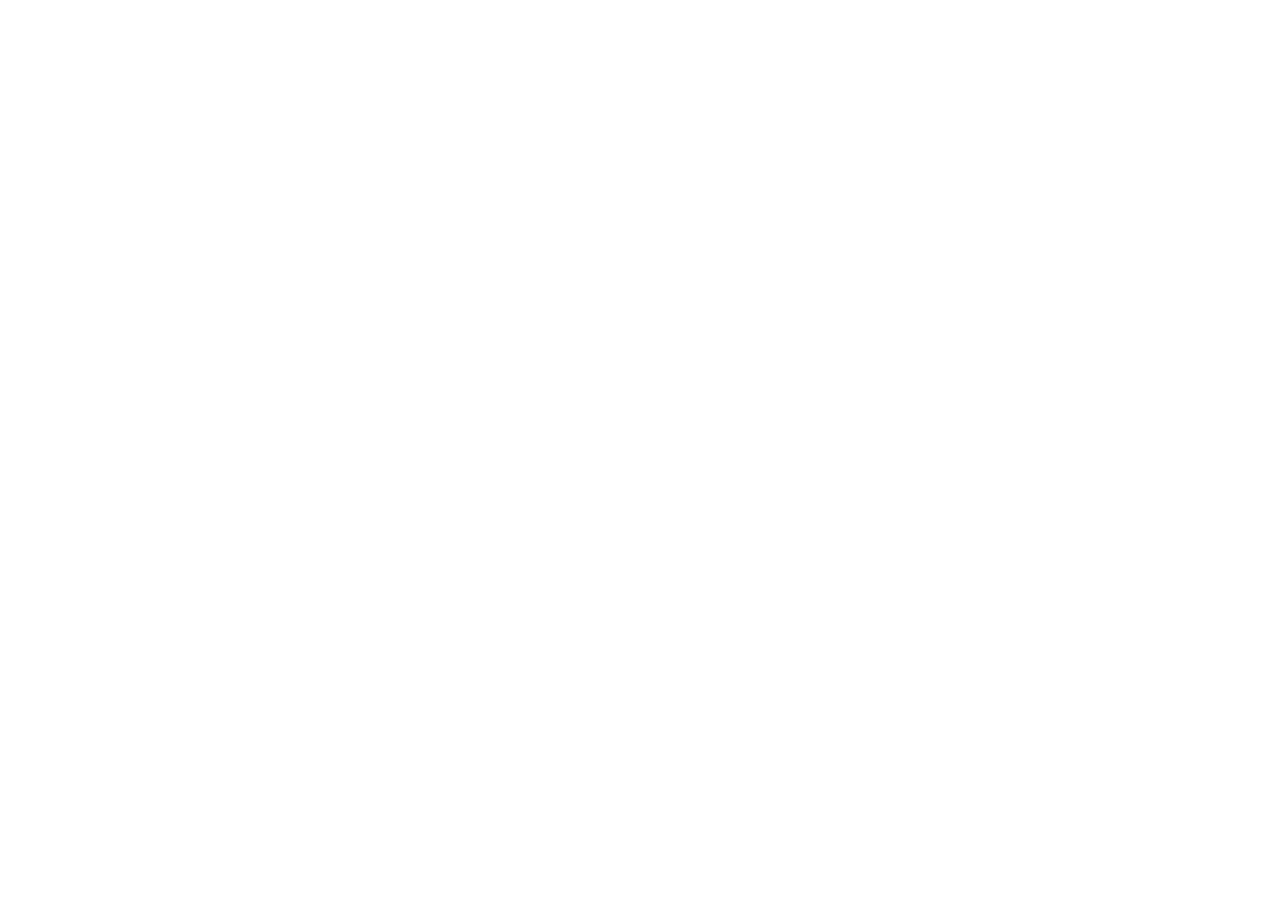
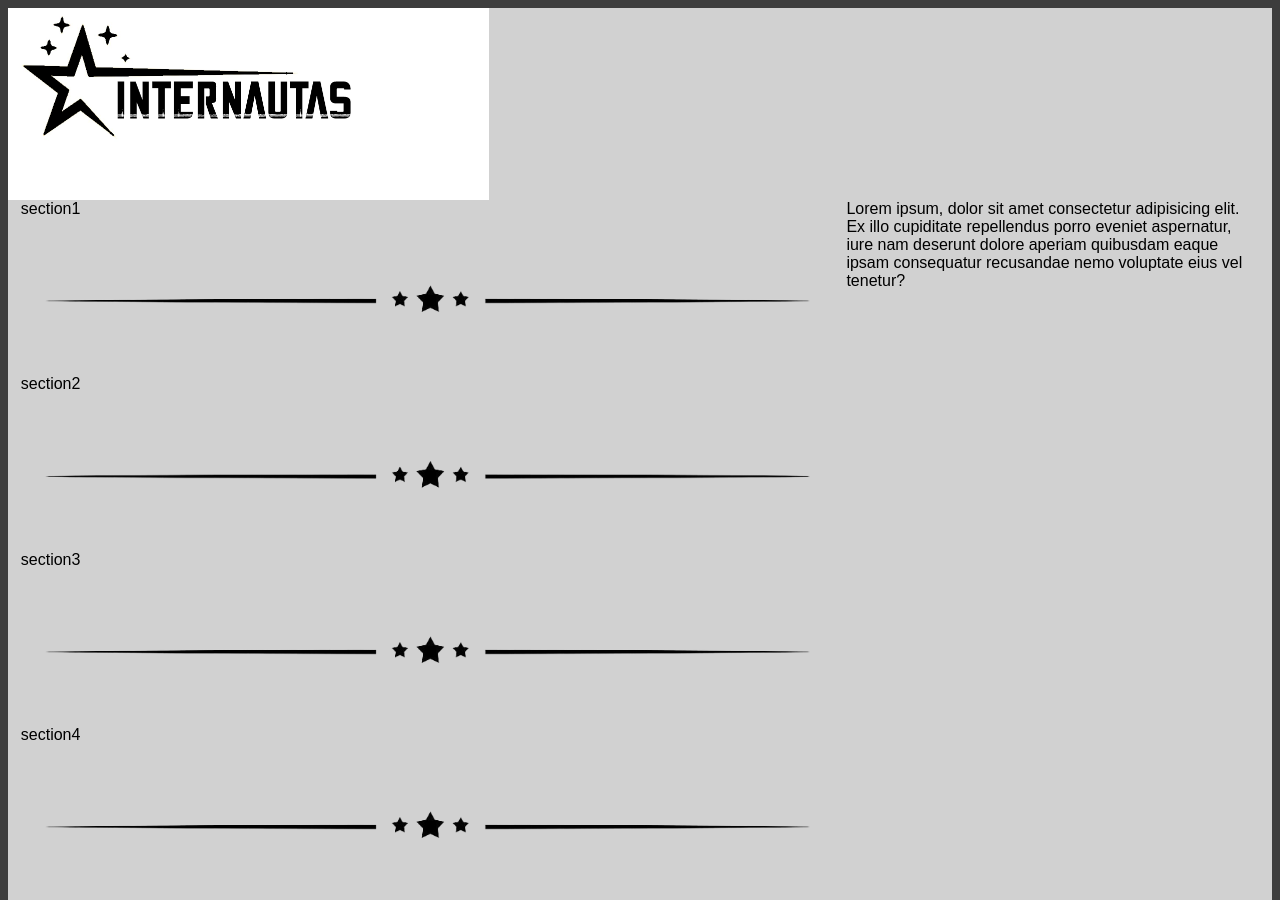
Before and after one commit to Strelarck/CaC-Python-Project, a plain HTML site: page index.html in a window 1280 px wide. Shown: the top 900 px of the page. Before the commit the page ends 800 px from the top, so only its background shows below. Drawn offline with Linux system fonts and the light colour scheme; files that its build step writes are made by us from their sources.

Commit message:
new folders, still implementing css/js front-end

```diff
--- a/assets/style.css
+++ b/assets/style.css
@@ -0,0 +1,72 @@
+body{
+    background-color: rgba(0, 0, 0, 0.76);
+}
+.background{
+
+}
+.mainBody{
+    box-sizing: border-box;
+    display: grid;
+     grid-template-columns:
+     1vw /* 1 */
+     repeat(6, 1fr) /* 2~8 */
+     1vw; /* 8 */
+    grid-template-rows:
+    15vw    /* 1  header*/
+    40vw    /* 2  section1*/
+    40vw    /* 3  section2*/
+    20vw    /* 4  aside1*/
+    45vw    /* 5  section3*/
+    40vw    /* 6 section4*/
+    23vw;   /* 7 footer */
+    font-family: 'Nunito', sans-serif;
+    background-color: rgba(255, 255, 255, 0.76);
+}
+header{
+    display: flex;
+    width: 100%;
+    grid-column-start: 1;
+    grid-column-end: 8;
+    grid-row-start: 1;
+    grid-row-end: 2;
+}
+.companyName{
+    margin-left: -8vw;
+    margin-top: 6.5vw;
+}
+.logo{
+    box-sizing: border-box;
+    width: 20vw;
+}
+.divider{
+    box-sizing: content-box;
+    background-color: rgba(0, 0, 0, 0.233);
+}
+section{
+    box-sizing: border-box;
+    width: 100%;
+    box-sizing: content-box;
+
+    grid-column-start: 2;
+    grid-column-end: 6;
+    grid-row-start: 2;
+    grid-row-end: 6;
+}
+.dividerImg{
+    width: 100%;
+}
+.aside1{
+    grid-column-start: 6;
+    grid-column-end: 8;
+    grid-row-start: 2;
+    grid-row-end: 2;
+    position: sticky;
+    top: 0;
+}
+footer{
+    border: 1px solid green;
+    grid-column-start: 2;
+    grid-column-end: 8;
+    grid-row-start: 7;
+    grid-row-end: 8;
+}
--- a/index.html
+++ b/index.html
@@ -4,15 +4,29 @@
     <meta charset="UTF-8">
     <meta name="viewport" content="width=device-width, initial-scale=1.0">
     <title>Internautas</title>
-    <link rel="stylesheet" href="style.css">
+    <link rel="stylesheet" href="/assets/style.css">
 </head>
 <body>
-    <header></header>
-    <nav></nav>
+    <div class="background">
+    </div>
     <div class="mainBody">
-        <section></section>
-        <aside></aside>
+        <header>
+            <img src="assets/img/starlogopng.png" class="mainLogo">
+        </header>
+        <section>
+            <div class="section1">section1</div>
+            <img src="assets/img/stardivpng.png" class="dividerImg">
+            <div class="section2">section2</div>
+            <img src="assets/img/stardivpng.png" class="dividerImg">
+            <div class="section3">section3</div>
+            <img src="assets/img/stardivpng.png" class="dividerImg">
+            <div class="section4">section4</div>
+            <img src="assets/img/stardivpng.png" class="dividerImg">
+        </section>
+        <aside class="aside1">
+            Lorem ipsum, dolor sit amet consectetur adipisicing elit. Ex illo cupiditate repellendus porro eveniet aspernatur, iure nam deserunt dolore aperiam quibusdam eaque ipsam consequatur recusandae nemo voluptate eius vel tenetur?
+        </aside>
+        <footer></footer>
     </div>
-    <footer></footer>
 </body>
 </html>
```
Also changed, not shown: assets/fonts/BattleStar-K7dl7.ttf (added), assets/fonts/BattleStarItalic-vmA1A.ttf (added), assets/fonts/CfDallasStarsRegular-7wOB.ttf (added), assets/fonts/StarLightPersonalUse-PK3Mx.ttf (added), assets/img/background1.jpg (added), assets/img/background2.jpg (added), assets/img/background3.webp (added), assets/img/buttonimg.avif (added), assets/img/footerbackgroundimg.jpg (added), assets/img/stardivpng.png (added), assets/img/starlogo.png (added), assets/img/starlogopng.png (added).
